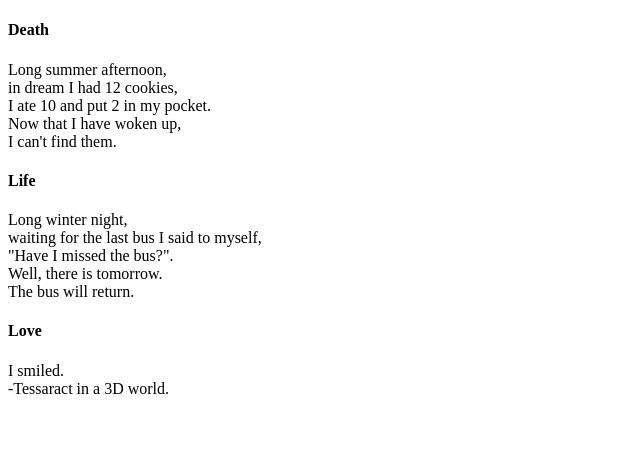
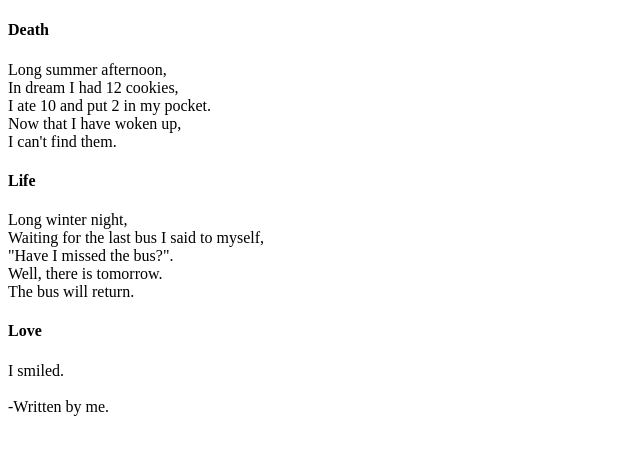
Before and after one commit to ksluresults/results, a plain HTML site: page THI.html in a window 1280 px wide. Shown: the whole page, without its empty margins (0-640 px from the left). Drawn offline with Linux system fonts and the light colour scheme.

Commit message:
Update THI.html

```diff
--- a/THI.html
+++ b/THI.html
@@ -5,18 +5,18 @@
 <body>
     <h4>Death</h4>
 
-Long summer afternoon,<br>in dream I had 12 cookies,<br>I ate 10 and put 2 in my pocket.<br>Now that I have woken up, <br>I can't find them.
+Long summer afternoon,<br>In dream I had 12 cookies,<br>I ate 10 and put 2 in my pocket.<br>Now that I have woken up, <br>I can't find them.
 
 
 <h4>Life</h4>
 
-Long winter night, <br>waiting for the last bus I said to myself,<br>"Have I missed the bus?".<br>
+Long winter night, <br>Waiting for the last bus I said to myself,<br>"Have I missed the bus?".<br>
 Well, there is tomorrow. <br>The bus will return.<br>
 
  <h4>Love</h4>
 
 I smiled.<br>
-
- -Tessaract in a 3D world.
+<br>
+ -Written by me.
 </body>
 </html>
```
